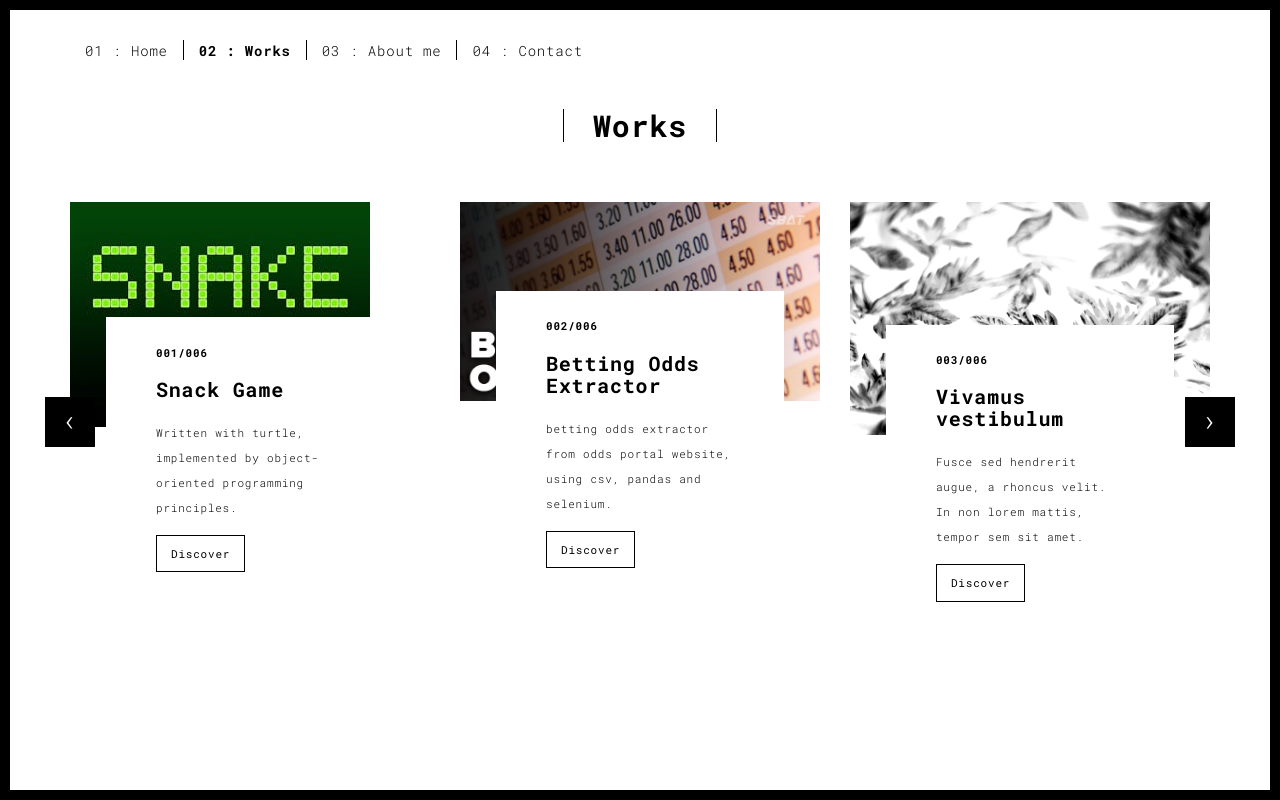
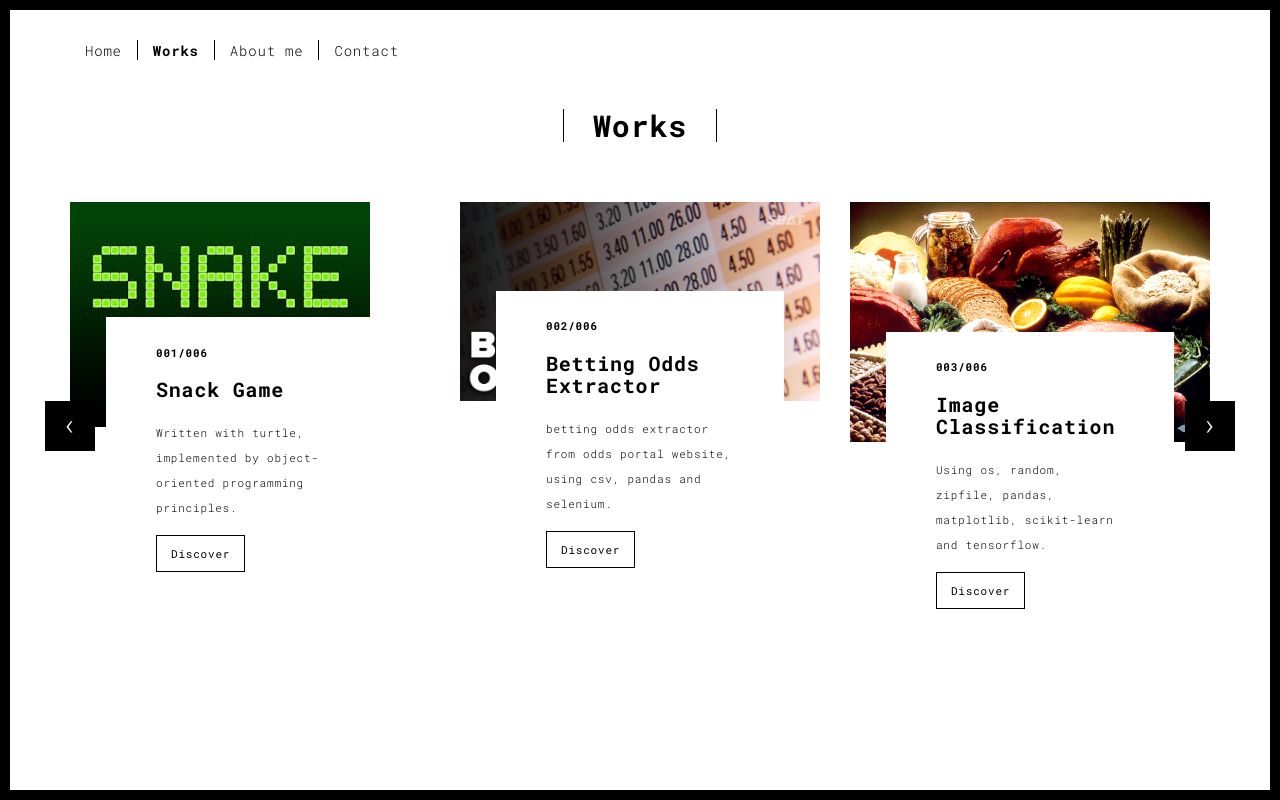
Before and after one commit to OsherSo/portfolio, a Flask app: page /works.html in a window 1280 px wide. Run offline with Flask 2, Linux system fonts and the light colour scheme; some libraries are stand-ins or nearby versions.

Commit message:
update portfolio

```diff
--- a/templates/works.html
+++ b/templates/works.html
@@ -39,10 +39,10 @@
 
             <div class="collapse navbar-collapse" id="navbar-collapse">
                 <ul class="nav navbar-nav ">
-                    <li><a href="./index.html" title="">01 : Home</a></li>
-                    <li><a href="./works.html" title="">02 : Works</a></li>
-                    <li><a href="./about.html" title="">03 : About me</a></li>
-                    <li><a href="./contact.html" title="">04 : Contact</a></li>
+                    <li><a href="./index.html" title="">Home</a></li>
+                    <li><a href="./works.html" title="">Works</a></li>
+                    <li><a href="./about.html" title="">About me</a></li>
+                    <li><a href="./contact.html" title="">Contact</a></li>
                 </ul>
 
 
@@ -58,58 +58,56 @@
             <div class="col-sm-8 col-sm-offset-2 section-container-spacer">
                 <div class="text-center">
                     <h1 class="h2">Works</h1>
-                    <!--                    <p>Nulla facilisi. Vivamus vestibulum, elit in scelerisque ultricies, nisl nunc pulvinar ligula, id-->
-                    <!--                        sodales arcu sapien in nisi. Quisque libero enim, mattis non augue posuere, venenatis dapibus-->
-                    <!--                        urna.</p>-->
                 </div>
             </div>
 
             <div class="col-md-12">
-
                 <div id="myCarousel" class="carousel slide projects-carousel">
                     <!-- Carousel items -->
                     <div class="carousel-inner">
                         <div class="item active">
                             <div class="row">
                                 <div class="col-sm-4">
-
-                                    <!--                                    <a href="./work.html" title="" class="black-image-project-hover">-->
-                                    <img src="./static/assets/images/snake.jfif" alt=""
-                                         class="img-responsive">
-                                    <!--                                    </a>-->
+                                    <a href="https://github.com/OsherSo/snake_game" title="" class="" target="_blank">
+                                        <img src="./static/assets/images/snake.jfif" alt="" class="img-responsive">
+                                    </a>
                                     <div class="card-container card-container-lg">
                                         <h4>001/006</h4>
                                         <h3>Snack Game</h3>
-                                        <p>Written with turtle, implemented by object-oriented programming
-                                            principles.</p>
+                                        <p>
+                                            Written with turtle, implemented by object-oriented programming principles.
+                                        </p>
                                         <a href="https://github.com/OsherSo/snake_game" title="" class="btn btn-default"
                                            target="_blank">Discover</a>
                                     </div>
                                 </div>
                                 <div class="col-sm-4">
-                                    <!--                                    <a href="./work.html" title="" class="black-image-project-hover">-->
-                                    <img src="./static/assets/images/odds.jpg" alt=""
-                                         class="img-responsive">
-                                    <!--                                    </a>-->
+                                    <a href="https://github.com/OsherSo/betting_odds_extractor" title="" class=""
+                                       target="_blank">
+                                        <img src="./static/assets/images/odds.jpg" alt="" class="img-responsive">
+                                    </a>
                                     <div class="card-container card-container-lg">
                                         <h4>002/006</h4>
                                         <h3>Betting Odds Extractor</h3>
                                         <p>betting odds extractor from odds portal website, using csv, pandas and
                                             selenium.</p>
-                                        <a href="./work.html" title="" class="btn btn-default">Discover</a>
+                                        <a href="https://github.com/OsherSo/betting_odds_extractor" title=""
+                                           class="btn btn-default" target="_blank">Discover</a>
                                     </div>
                                 </div>
                                 <div class="col-sm-4">
-                                    <a href="./work.html" title="" class="black-image-project-hover">
-                                        <img src="./static/assets/images/work03-hover.jpg" alt=""
-                                             class="img-responsive">
+                                    <a href="https://github.com/OsherSo/ten_food_classes_image_classification" title=""
+                                       class="" target="_blank">
+                                        <img src="./static/assets/images/food.jpg" alt="" class="img-responsive">
                                     </a>
                                     <div class="card-container card-container-lg">
                                         <h4>003/006</h4>
-                                        <h3>Vivamus vestibulum</h3>
-                                        <p>Fusce sed hendrerit augue, a rhoncus velit. In non lorem mattis, tempor sem
-                                            sit amet.</p>
-                                        <a href="./work.html" title="" class="btn btn-default">Discover</a>
+                                        <h3>Image Classification</h3>
+                                        <p>
+                                            Using os, random, zipfile, pandas, matplotlib, scikit-learn and tensorflow.
+                                        </p>
+                                        <a href="https://github.com/OsherSo/ten_food_classes_image_classification"
+                                           title="" class="btn btn-default" target="_blank">Discover</a>
                                     </div>
                                 </div>
 
@@ -175,28 +173,16 @@
                 <!--/myCarousel-->
             </div>
 
-
         </div>
     </div>
 </div>
 
+<script>
+    document.addEventListener("DOMContentLoaded", function (event) {
+     navActivePage();
+    });
 
-<!--<footer class="footer-container text-center">-->
-<!--    <div class="container">-->
-<!--        <div class="row">-->
-<!--            <div class="col-xs-12">-->
-<!--                <p>© UNTITLED | Website created with <a href="http://www.mashup-template.com/"-->
-<!--                                                        title="Create website with free html template">Mashup-->
-<!--                    Template</a>/<a href="https://www.unsplash.com/" title="Beautiful Free Images">Unsplash</a></p>-->
-<!--            </div>-->
-<!--        </div>-->
-<!--    </div>-->
-<!--</footer>-->
 
-<script>
-  document.addEventListener("DOMContentLoaded", function (event) {
-     navActivePage();
-  });
 
 
 
```
Also changed, not shown: templates/contact.html (+4 -14 lines), static/assets/images/food.jpg (added), static/assets/images/profil.jpg (deleted), static/assets/images/snake.png (deleted), static/assets/images/work001-01.jpg (deleted), static/assets/images/work001-02.jpg (deleted), static/assets/images/work001-03.jpg (deleted), static/assets/images/work001-04.jpg (deleted), static/assets/images/work01-hover.jpg (deleted), static/assets/images/work02-hover.jpg (deleted), static/assets/images/work03-hover.jpg (deleted).
